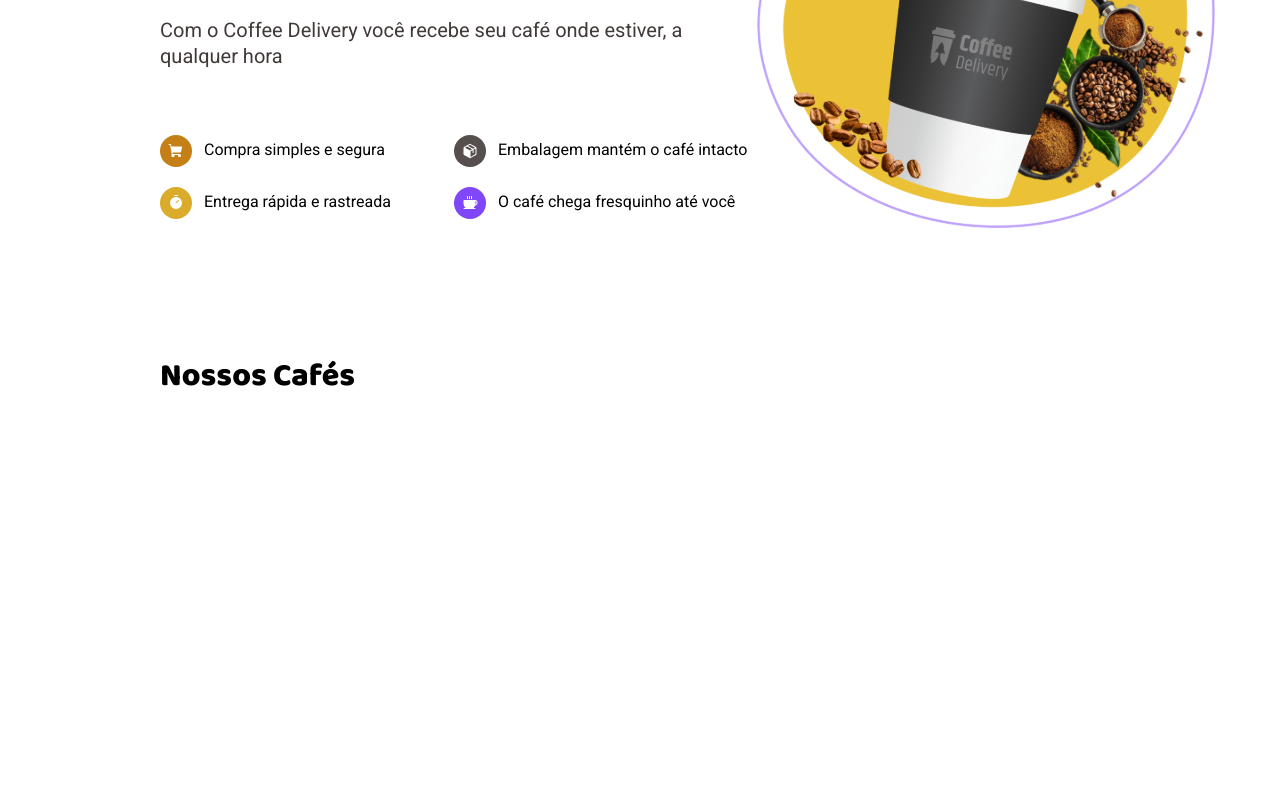
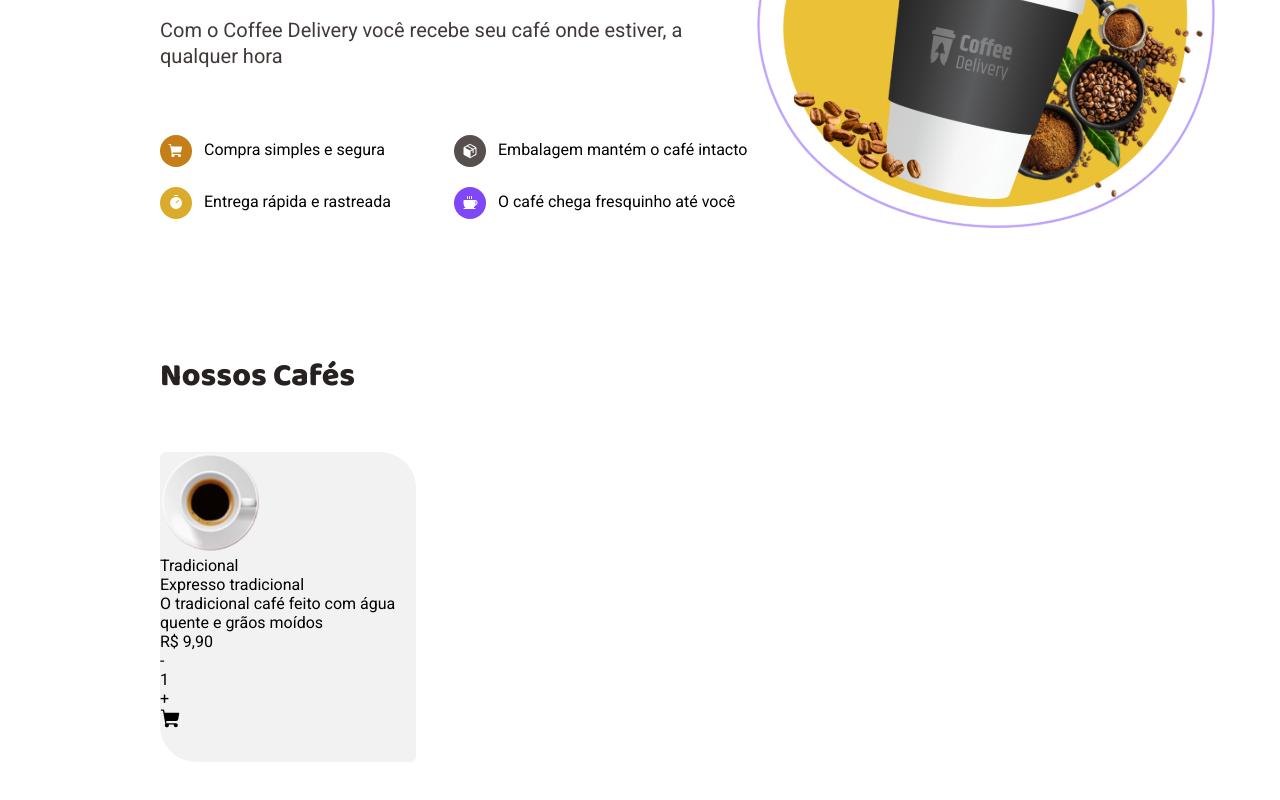
Before and after one commit to matheus6p/ignite-coffee-delivery, a React (Vite) app: page / in a window 1280 px wide. Shown: the part 348-1148 px from the top of the page. Before the commit the page ends 815 px from the top, so only its background shows below. Built offline with nearby package versions, Linux system fonts and the light colour scheme.

Commit message:
iniciando criação dos cards de produto

```diff
--- a/src/pages/Home/components/CoffeeList/components/CoffeeCard/index.tsx
+++ b/src/pages/Home/components/CoffeeList/components/CoffeeCard/index.tsx
@@ -1,3 +1,27 @@
+import { CoffeeCardContainer, Card } from "./styles";
+import expresso from "../../../../../../assets/products/expresso.svg"
+import { ShoppingCart } from "phosphor-react";
+
 export function CoffeeCard() {
-  return
+  return (
+    <CoffeeCardContainer>
+      <Card>
+        <img src={expresso} alt="" />
+        <div>Tradicional</div>
+        <div>Expresso tradicional</div>
+        <div>O tradicional café feito com água quente e grãos moídos</div>
+        <div>
+          <div className="price">R$ 9,90</div>
+          <div>
+            <span>-</span>
+            <div>1</div>
+            <span>+</span>
+            <div>
+              <ShoppingCart size={22} weight="fill" />
+            </div>
+          </div>
+        </div>
+      </Card>
+    </CoffeeCardContainer>
+  )
 }
--- a/src/pages/Home/components/CoffeeList/components/CoffeeCard/styles.ts
+++ b/src/pages/Home/components/CoffeeList/components/CoffeeCard/styles.ts
@@ -1,4 +1,15 @@
 import { styled } from 'styled-components';
 
 export const CoffeeCardContainer = styled.div`
+  display: flex;
+  flex-wrap: wrap;
+  gap: 2rem;
 `
+
+export const Card = styled.div`
+  width: 16rem;
+  height: 19.375rem;
+  flex-shrink: 0;
+  border-radius: 0.375rem 2.25rem;
+  background: var(--base-card, #F3F2F2);
+`
--- a/src/pages/Home/components/CoffeeList/index.tsx
+++ b/src/pages/Home/components/CoffeeList/index.tsx
@@ -1,9 +1,11 @@
+import { CoffeeCard } from "./components/CoffeeCard";
 import { CoffeeListContainer } from "./styles";
 
 export function CoffeeList() {
   return (
     <CoffeeListContainer>
       <h1 className="title-l">Nossos Cafés</h1>
+      <CoffeeCard />
     </CoffeeListContainer>
   )
 }
--- a/src/pages/Home/components/CoffeeList/styles.ts
+++ b/src/pages/Home/components/CoffeeList/styles.ts
@@ -3,8 +3,8 @@ import styled from 'styled-components'
 export const CoffeeListContainer = styled.div`
   padding: 2rem 0;
 
-  .title-xl {
+  .title-l {
     color: ${(props) => props.theme["gray-900"]};
-    margin-bottom: 1rem;
+    margin-bottom: 54px;
   }
 `
```
